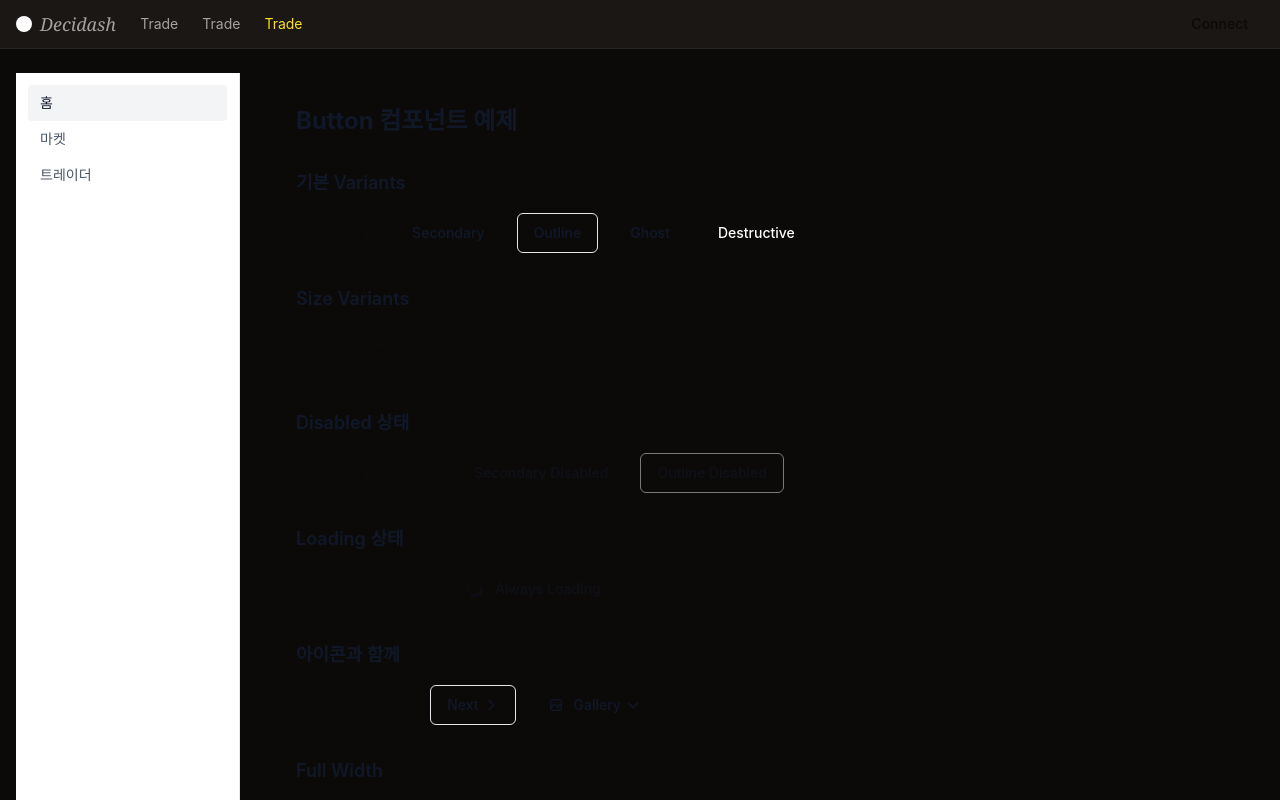
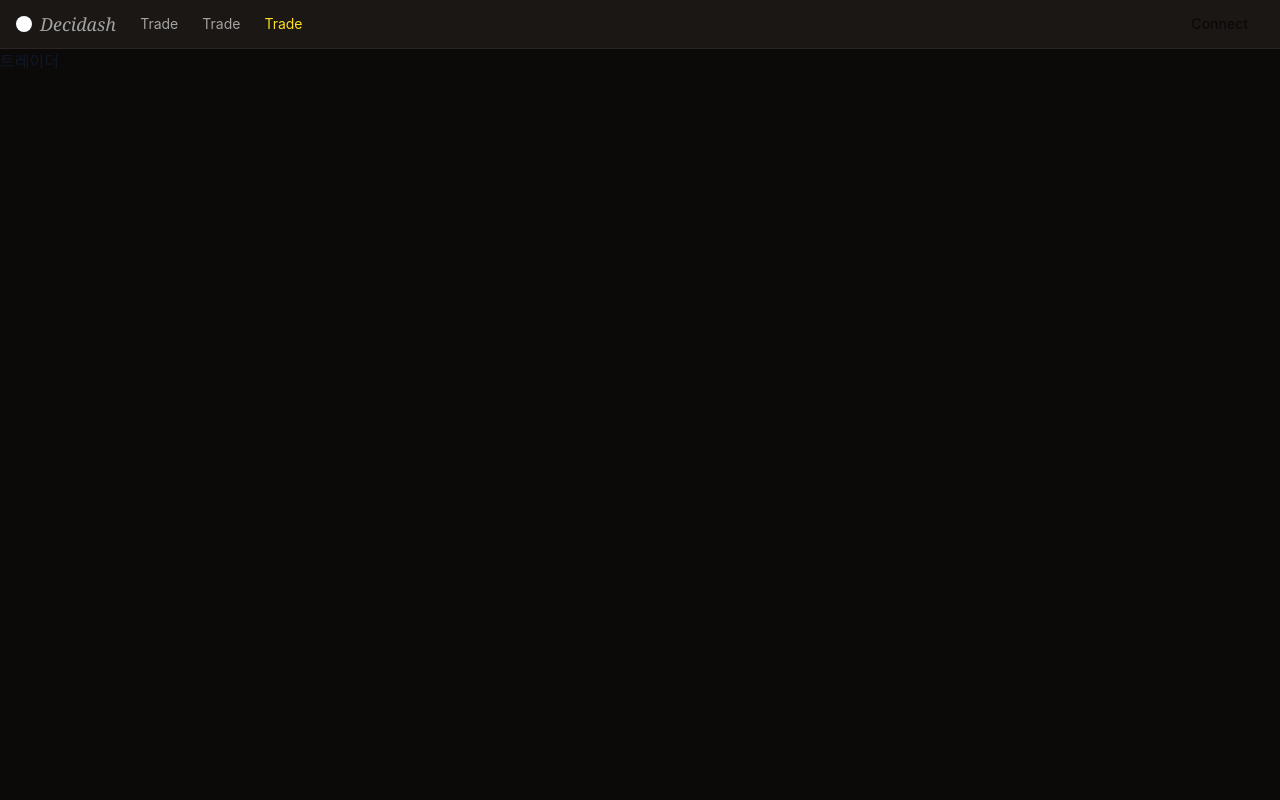
Before and after one commit to cresendoo/decidash-frontend, a React (Vite) app: page / in a window 1280 px wide. Shown: the top 800 px of the page. Built offline with nearby package versions, Linux system fonts and the light colour scheme.

Commit message:
refactor(layout): enhance header, main layout and routing structure

```diff
--- a/src/routes/router.tsx
+++ b/src/routes/router.tsx
@@ -9,14 +9,14 @@ export const router = createBrowserRouter([
     path: '/',
     element: <App />,
     children: [
-      { index: true, lazy: async () => ({ Component: (await import('@/pages/Home')).default }) },
+      { index: true, lazy: async () => ({ Component: (await import('@/pages/traders')).default }) },
       {
         path: 'markets',
-        lazy: async () => ({ Component: (await import('@/pages/Markets')).default }),
+        lazy: async () => ({ Component: (await import('@/pages/markets')).default }),
       },
       {
         path: 'traders',
-        lazy: async () => ({ Component: (await import('@/pages/Traders')).default }),
+        lazy: async () => ({ Component: (await import('@/pages/traders')).default }),
       },
     ],
   },
@@ -26,7 +26,7 @@ export const router = createBrowserRouter([
     children: [
       {
         index: true,
-        lazy: async () => ({ Component: (await import('@/pages/auth/Login')).default }),
+        lazy: async () => ({ Component: (await import('@/pages/auth/login')).default }),
       },
     ],
   },
@@ -36,7 +36,7 @@ export const router = createBrowserRouter([
     children: [
       {
         index: true,
-        lazy: async () => ({ Component: (await import('@/pages/embed/ChartEmbed')).default }),
+        lazy: async () => ({ Component: (await import('@/pages/embed/chart-embed')).default }),
       },
     ],
   },
--- a/src/shared/layout/Header.tsx
+++ b/src/shared/layout/Header.tsx
@@ -1,5 +1,6 @@
+import { Link, NavLink } from 'react-router-dom'
+
 import { Button } from '@/components/ui'
-import { Link, NavLink } from 'react-router-dom'
 
 export default function Header() {
   const nav = [
--- a/src/shared/layout/MainLayout.tsx
+++ b/src/shared/layout/MainLayout.tsx
@@ -1,23 +1,20 @@
 import { Outlet } from 'react-router-dom'
 
+import ThemeProvider from '@/shared/theme/ThemeProvider'
+
 import Header from './Header'
-import ThemeProvider from '@/shared/theme/ThemeProvider'
-import Sidebar from './Sidebar'
 
 export default function MainLayout() {
   return (
     <ThemeProvider>
       <div
-        className="min-h-screen"
+        className="h-screen flex flex-col"
         style={{ backgroundColor: 'var(--bg-default)', color: 'var(--fg-default)' }}
       >
         <Header />
-        <div className="mx-auto flex max-w-7xl gap-6 px-4 py-6">
-          <Sidebar />
-          <main className="min-w-0 flex-1">
+          <main className="min-w-0 flex-1 min-h-0">
             <Outlet />
           </main>
-        </div>
       </div>
     </ThemeProvider>
   )
--- a/src/shared/theme/ThemeProvider.tsx
+++ b/src/shared/theme/ThemeProvider.tsx
@@ -1,5 +1,6 @@
+import type { ReactNode } from 'react'
 import { useEffect } from 'react'
-import type { ReactNode } from 'react'
+
 import { useAppStore } from '@/shared/store/appStore'
 
 export default function ThemeProvider({ children }: { children: ReactNode }) {
```
